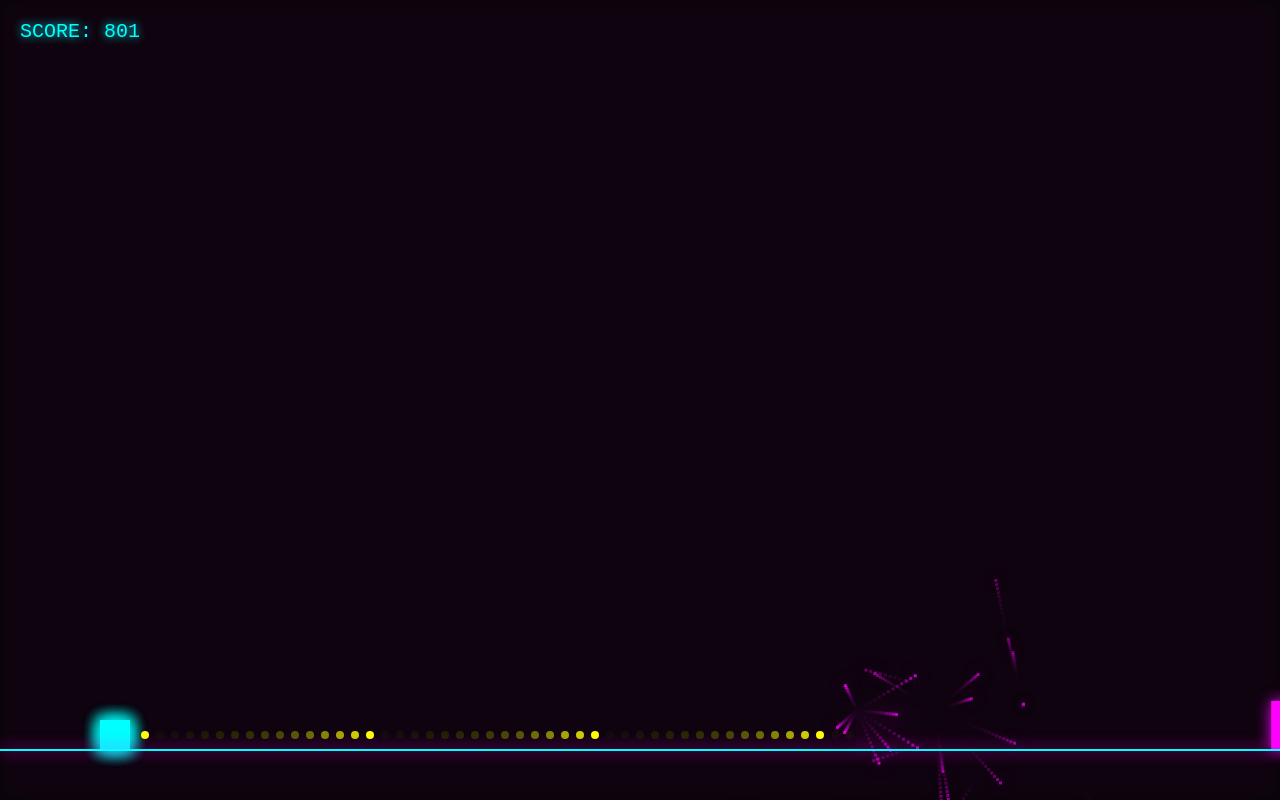
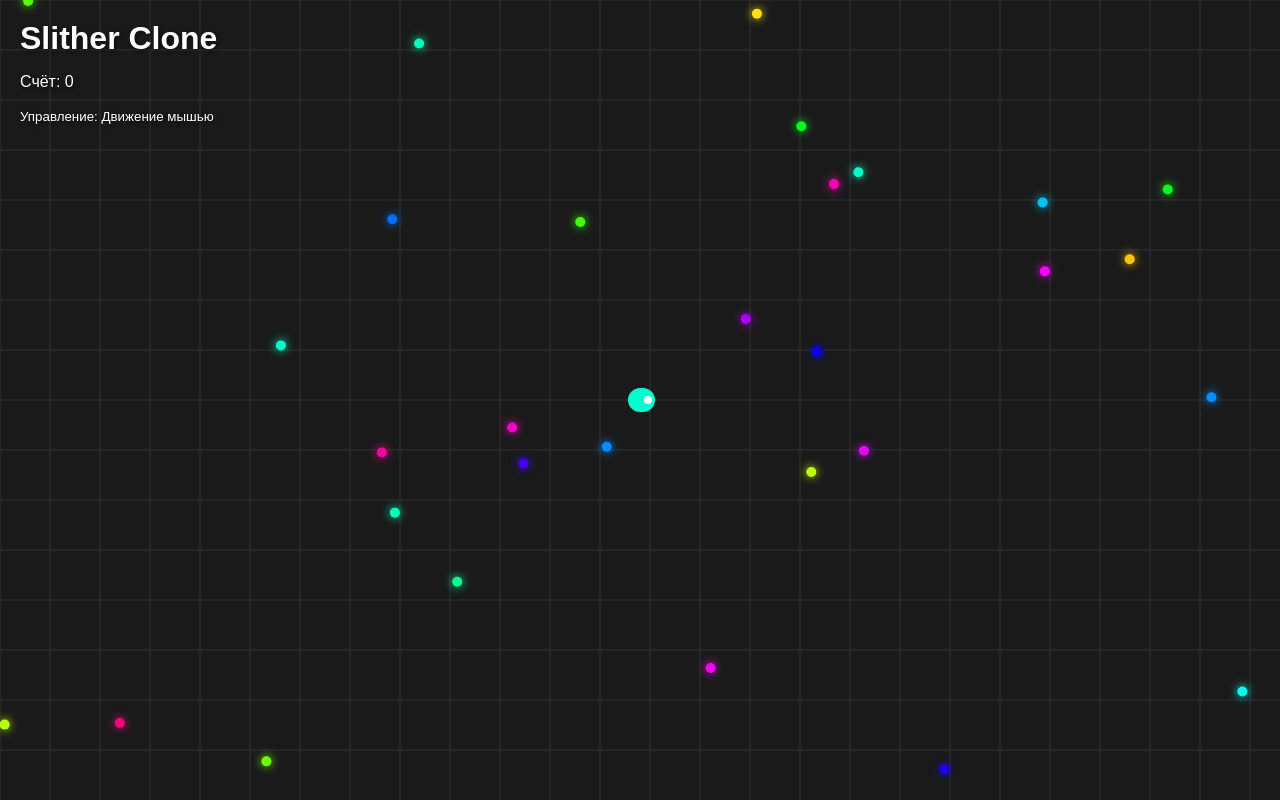
Before and after one commit to andrejspaeglis05-dev/-dsa, a plain HTML site: page index.html in a window 1280 px wide. Drawn offline with Linux system fonts and the light colour scheme.

Commit message:
Update index.html

```diff
--- a/index.html
+++ b/index.html
@@ -2,205 +2,167 @@
 <html lang="ru">
 <head>
     <meta charset="UTF-8">
-    <title>NEON STRIKE - Imba Edition</title>
+    <title>Mini Slither.io</title>
     <style>
-        body { margin: 0; overflow: hidden; background: #050505; font-family: 'Courier New', Courier, monospace; }
+        body { margin: 0; overflow: hidden; background: #1a1a1a; font-family: sans-serif; }
         canvas { display: block; }
         #ui {
-            position: absolute; top: 20px; left: 20px; color: #0ff;
-            text-shadow: 0 0 10px #0ff; font-size: 20px; pointer-events: none;
-        }
-        #msg {
-            position: absolute; top: 50%; left: 50%; transform: translate(-50%, -50%);
-            color: #f0f; font-size: 40px; text-align: center; display: none;
-            text-shadow: 0 0 20px #f0f;
+            position: absolute; top: 20px; left: 20px; color: white;
+            pointer-events: none; text-shadow: 2px 2px 4px rgba(0,0,0,0.5);
         }
     </style>
 </head>
 <body>
-    <div id="ui">SCORE: <span id="score">0</span></div>
-    <div id="msg">GAME OVER<br><span style="font-size: 20px">Нажми R чтобы воскреснуть</span></div>
+    <div id="ui">
+        <h1 style="margin:0">Slither Clone</h1>
+        <p>Счёт: <span id="score">0</span></p>
+        <small>Управление: Движение мышью</small>
+    </div>
     <canvas id="game"></canvas>
 
 <script>
 const canvas = document.getElementById('game');
 const ctx = canvas.getContext('2d');
 const scoreEl = document.getElementById('score');
-const msgEl = document.getElementById('msg');
 
+// Настройки
 canvas.width = window.innerWidth;
 canvas.height = window.innerHeight;
 
 let score = 0;
-let gameActive = true;
+const mouse = { x: canvas.width / 2, y: canvas.height / 2 };
 
-// Настройки игрока
-const player = {
-    x: 100, y: 300, w: 30, h: 30,
-    color: '#0ff',
-    dy: 0, jumpForce: -15,
-    gravity: 0.8,
-    grounded: false,
-    bullets: []
-};
+// Сущность Змейка
+class Snake {
+    constructor() {
+        this.x = canvas.width / 2;
+        this.y = canvas.height / 2;
+        this.radius = 12;
+        this.segments = [];
+        this.length = 20;
+        this.speed = 3;
+        this.angle = 0;
+        this.color = '#00ffcc';
+    }
 
-let obstacles = [];
-let particles = [];
-let frame = 0;
+    update() {
+        // Вычисляем угол к мыши
+        const dx = mouse.x - this.x;
+        const dy = mouse.y - this.y;
+        this.angle = Math.atan2(dy, dx);
 
-// Управление
-const keys = {};
-window.addEventListener('keydown', e => {
-    keys[e.code] = true;
-    if (e.code === 'KeyR' && !gameActive) resetGame();
-});
-window.addEventListener('keyup', e => keys[e.code] = false);
+        // Движение головы
+        this.x += Math.cos(this.angle) * this.speed;
+        this.y += Math.sin(this.angle) * this.speed;
 
-function createParticle(x, y, color) {
-    for(let i=0; i<8; i++) {
-        particles.push({
-            x, y,
-            dx: (Math.random()-0.5)*10,
-            dy: (Math.random()-0.5)*10,
-            life: 1,
-            color
-        });
+        // Добавляем текущую позицию в начало массива сегментов
+        this.segments.unshift({ x: this.x, y: this.y });
+
+        // Ограничиваем длину
+        if (this.segments.length > this.length) {
+            this.segments.pop();
+        }
+    }
+
+    draw() {
+        // Рисуем хвост
+        ctx.lineCap = 'round';
+        ctx.lineJoin = 'round';
+        ctx.strokeStyle = this.color;
+        ctx.lineWidth = this.radius * 2;
+
+        ctx.beginPath();
+        ctx.moveTo(this.segments[0].x, this.segments[0].y);
+        for (let i = 1; i < this.segments.length; i++) {
+            ctx.lineTo(this.segments[i].x, this.segments[i].y);
+        }
+        ctx.stroke();
+
+        // Рисуем глаза
+        ctx.fillStyle = 'white';
+        const eyeX = this.x + Math.cos(this.angle) * 5;
+        const eyeY = this.y + Math.sin(this.angle) * 5;
+        ctx.beginPath();
+        ctx.arc(eyeX, eyeY, 4, 0, Math.PI * 2);
+        ctx.fill();
     }
 }
 
-function resetGame() {
-    score = 0;
-    obstacles = [];
-    player.y = 300;
-    player.dy = 0;
-    gameActive = true;
-    msgEl.style.display = 'none';
-    animate();
+// Еда
+class Food {
+    constructor() {
+        this.reset();
+    }
+
+    reset() {
+        this.x = Math.random() * canvas.width;
+        this.y = Math.random() * canvas.height;
+        this.radius = 5;
+        this.color = `hsl(${Math.random() * 360}, 100%, 50%)`;
+    }
+
+    draw() {
+        ctx.fillStyle = this.color;
+        ctx.shadowBlur = 10;
+        ctx.shadowColor = this.color;
+        ctx.beginPath();
+        ctx.arc(this.x, this.y, this.radius, 0, Math.PI * 2);
+        ctx.fill();
+        ctx.shadowBlur = 0;
+    }
 }
 
+const player = new Snake();
+const foods = Array.from({ length: 30 }, () => new Food());
+
+// Обработка мыши
+window.addEventListener('mousemove', (e) => {
+    mouse.x = e.clientX;
+    mouse.y = e.clientY;
+});
+
 function animate() {
-    if (!gameActive) return;
-    requestAnimationFrame(animate);
-
-    // Очистка фона с эффектом шлейфа
-    ctx.fillStyle = 'rgba(5, 5, 5, 0.2)';
+    // Очистка экрана
+    ctx.fillStyle = '#1a1a1a';
     ctx.fillRect(0, 0, canvas.width, canvas.height);
 
-    // Физика игрока
-    if (keys['Space'] && player.grounded) {
-        player.dy = player.jumpForce;
-        player.grounded = false;
-        createParticle(player.x, player.y + player.h, '#0ff');
+    // Сетка на фоне
+    ctx.strokeStyle = '#333';
+    ctx.lineWidth = 1;
+    for(let i=0; i<canvas.width; i+=50) {
+        ctx.beginPath(); ctx.moveTo(i,0); ctx.lineTo(i, canvas.height); ctx.stroke();
+    }
+    for(let i=0; i<canvas.height; i+=50) {
+        ctx.beginPath(); ctx.moveTo(0,i); ctx.lineTo(canvas.width, i); ctx.stroke();
     }
 
-    player.dy += player.gravity;
-    player.y += player.dy;
+    // Обновление и отрисовка еды
+    foods.forEach(food => {
+        food.draw();
 
-    // Пол
-    if (player.y + player.h > canvas.height - 50) {
-        player.y = canvas.height - 50 - player.h;
-        player.dy = 0;
-        player.grounded = true;
-    }
-
-    // Стрельба (автоматическая каждые 15 кадров)
-    if (frame % 15 === 0) {
-        player.bullets.push({x: player.x + player.w, y: player.y + player.h/2, r: 4});
-    }
-
-    // Отрисовка игрока с неоновым свечением
-    ctx.shadowBlur = 15;
-    ctx.shadowColor = player.color;
-    ctx.fillStyle = player.color;
-    ctx.fillRect(player.x, player.y, player.w, player.h);
-    ctx.shadowBlur = 0;
-
-    // Пули
-    player.bullets.forEach((b, index) => {
-        b.x += 15;
-        ctx.fillStyle = '#ff0';
-        ctx.beginPath();
-        ctx.arc(b.x, b.y, b.r, 0, Math.PI*2);
-        ctx.fill();
-        if (b.x > canvas.width) player.bullets.splice(index, 1);
-    });
-
-    // Препятствия/Враги
-    if (frame % 60 === 0) {
-        let size = Math.random() * 40 + 20;
-        obstacles.push({
-            x: canvas.width,
-            y: canvas.height - 50 - size,
-            w: size, h: size,
-            hp: 3,
-            color: '#f0f'
-        });
-    }
-
-    obstacles.forEach((obs, oIdx) => {
-        obs.x -= 8 + (score / 1000); // Ускорение со временем
-
-        ctx.shadowBlur = 15;
-        ctx.shadowColor = obs.color;
-        ctx.fillStyle = obs.color;
-        ctx.fillRect(obs.x, obs.y, obs.w, obs.h);
-
-        // Столкновение с игроком
-        if (player.x < obs.x + obs.w && player.x + player.w > obs.x &&
-            player.y < obs.y + obs.h && player.y + player.h > obs.y) {
-            gameActive = false;
-            msgEl.style.display = 'block';
-            createParticle(player.x, player.y, '#f00');
-        }
-
-        // Попадание пуль
-        player.bullets.forEach((b, bIdx) => {
-            if (b.x > obs.x && b.x < obs.x + obs.w && b.y > obs.y && b.y < obs.y + obs.h) {
-                obs.hp--;
-                player.bullets.splice(bIdx, 1);
-                createParticle(obs.x, obs.y, '#f0f');
-                if (obs.hp <= 0) {
-                    obstacles.splice(oIdx, 1);
-                    score += 100;
-                }
-            }
-        });
-
-        if (obs.x + obs.w < 0) {
-            obstacles.splice(oIdx, 1);
+        // Проверка столкновения с едой
+        const dist = Math.hypot(player.x - food.x, player.y - food.y);
+        if (dist < player.radius + food.radius) {
+            food.reset();
+            player.length += 2;
             score += 10;
+            scoreEl.innerText = score;
         }
     });
 
-    // Частицы
-    particles.forEach((p, i) => {
-        p.x += p.dx; p.y += p.dy;
-        p.life -= 0.02;
-        ctx.fillStyle = `rgba(${p.color === '#0ff' ? '0,255,255' : '255,0,255'}, ${p.life})`;
-        ctx.fillRect(p.x, p.y, 3, 3);
-        if (p.life <= 0) particles.splice(i, 1);
-    });
+    player.update();
+    player.draw();
 
-    // Рисуем «землю»
-    ctx.strokeStyle = '#0ff';
-    ctx.lineWidth = 2;
-    ctx.beginPath();
-    ctx.moveTo(0, canvas.height - 50);
-    ctx.lineTo(canvas.width, canvas.height - 50);
-    ctx.stroke();
-
-    score++;
-    scoreEl.innerText = score;
-    frame++;
+    requestAnimationFrame(animate);
 }
 
-animate();
-
-// Ресайз окна
+// Адаптация размера окна
 window.addEventListener('resize', () => {
     canvas.width = window.innerWidth;
     canvas.height = window.innerHeight;
 });
+
+animate();
 </script>
 </body>
 </html>
```
